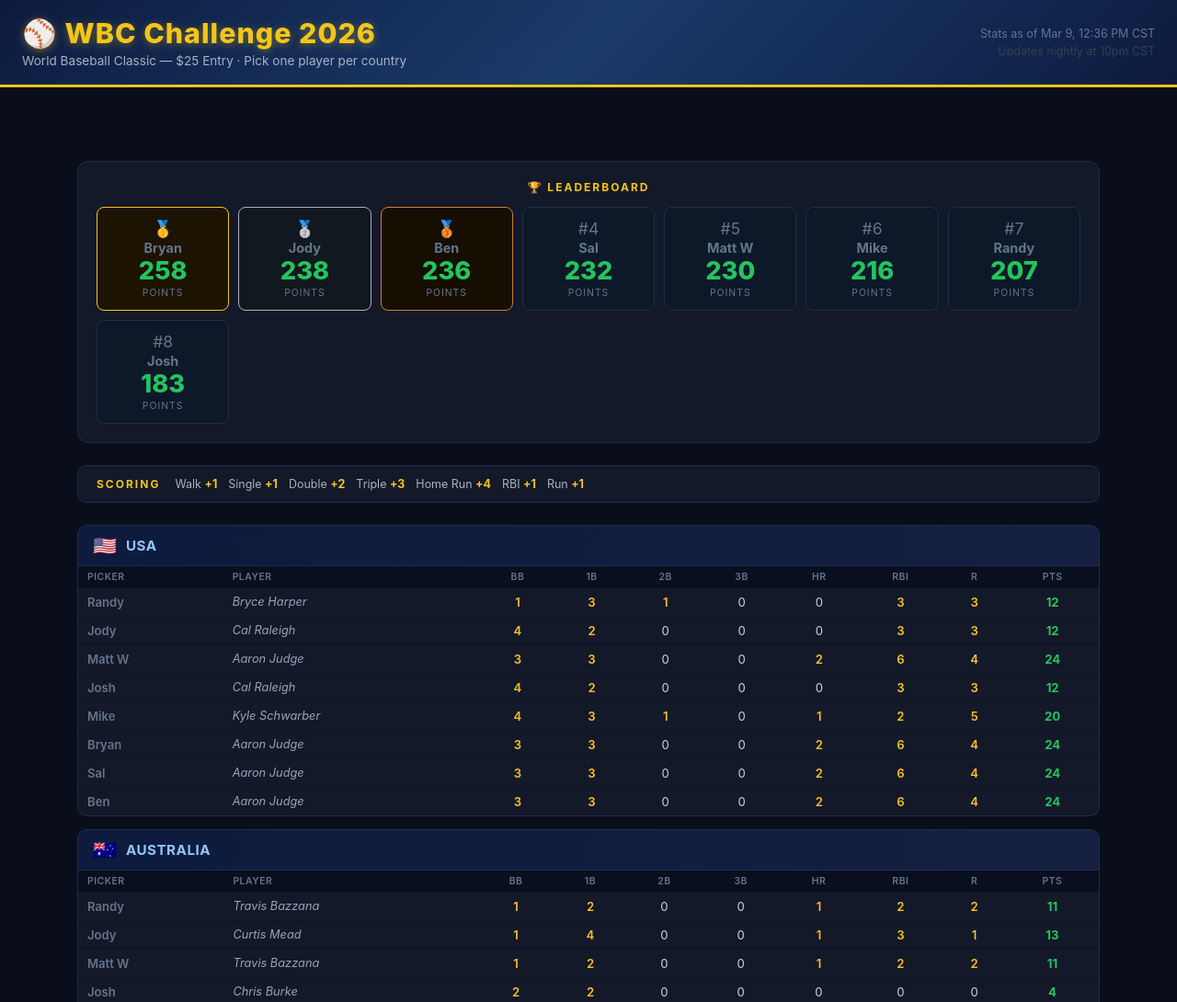
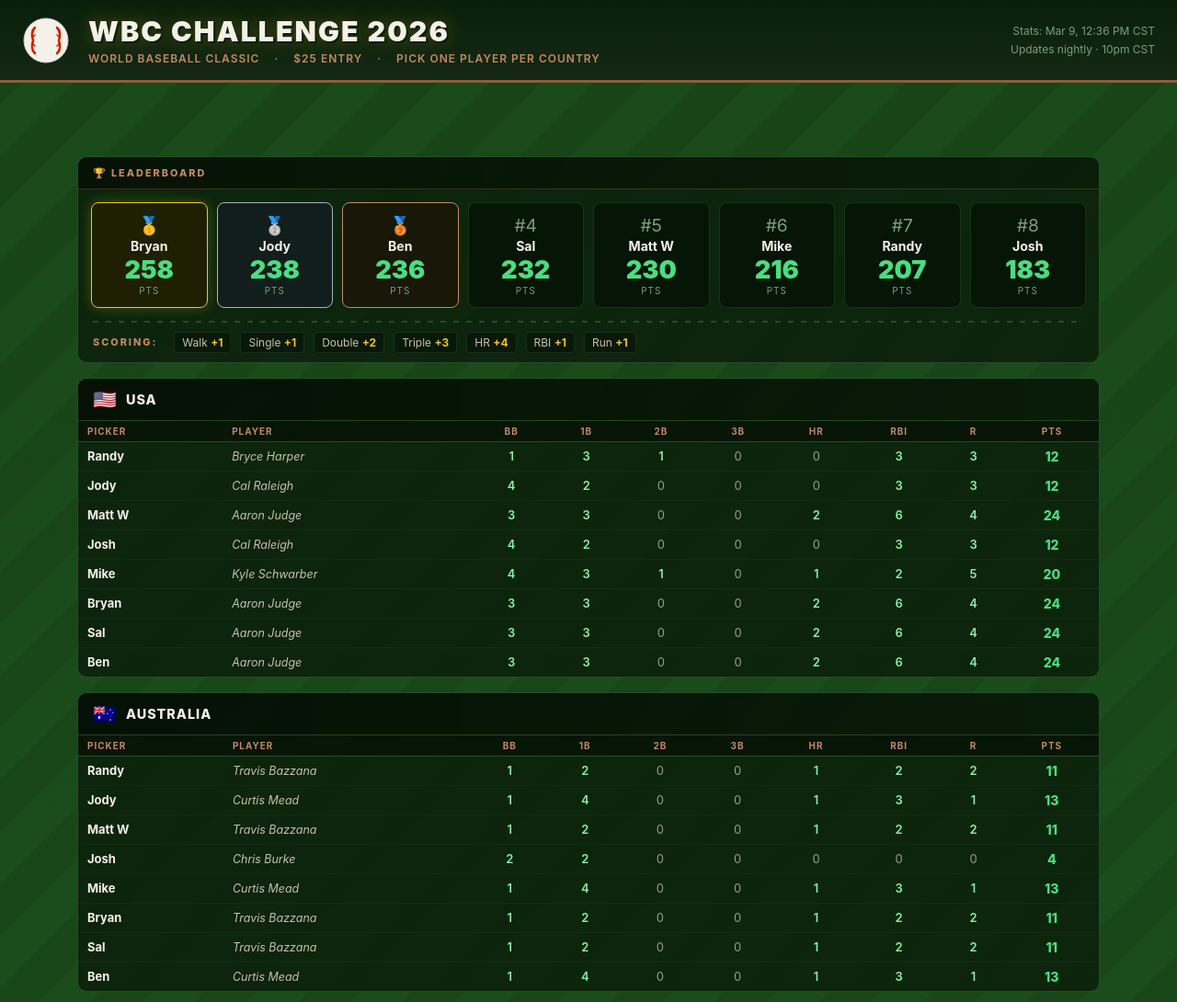
Before and after one commit to rschmidty09/wbc-challenge, a website: page index.html in a window 1280 px wide. Shown: the top 1090 px of the page at 92% size. Drawn offline with Linux system fonts and the light colour scheme.

Commit message:
Green grass theme + fix name normalization for accented chars

```diff
--- a/index.html
+++ b/index.html
@@ -6,101 +6,321 @@
 <title>WBC Challenge 2026</title>
 <style>
   :root {
-    --bg: #0a0e1a;
-    --card: #131929;
-    --border: #1e2d4a;
+    --grass-dark: #1a4a1a;
+    --grass-mid: #2d6e2d;
+    --grass-light: #3a8a3a;
+    --dirt: #8b5e3c;
+    --dirt-light: #c4895f;
+    --chalk: #f5f0e8;
+    --chalk-dim: #c8bfab;
     --gold: #f5c518;
-    --silver: #a8b2c1;
-    --bronze: #cd7f32;
-    --green: #22c55e;
-    --text: #e2e8f0;
-    --muted: #64748b;
-    --blue: #93c5fd;
+    --red: #cc2200;
+    --white: #f5f0e8;
+    --card-bg: rgba(10, 30, 10, 0.82);
+    --card-border: rgba(60, 120, 60, 0.5);
+    --green-bright: #4ade80;
+    --muted: #7a9e7a;
   }
+
   * { box-sizing: border-box; margin: 0; padding: 0; }
-  body { font-family: -apple-system, BlinkMacSystemFont, 'Segoe UI', sans-serif; background: var(--bg); color: var(--text); min-height: 100vh; }
 
+  body {
+    font-family: -apple-system, BlinkMacSystemFont, 'Segoe UI', sans-serif;
+    background-color: var(--grass-dark);
+    /* Diagonal mow-pattern stripes */
+    background-image:
+      repeating-linear-gradient(
+        135deg,
+        transparent,
+        transparent 40px,
+        rgba(0,0,0,0.08) 40px,
+        rgba(0,0,0,0.08) 80px
+      ),
+      linear-gradient(180deg, #1a4a1a 0%, #1e521e 50%, #1a4a1a 100%);
+    min-height: 100vh;
+    color: var(--white);
+  }
+
+  /* ── Header ── */
   header {
-    background: linear-gradient(135deg, #0d1b3e 0%, #1a3a6b 50%, #0d1b3e 100%);
-    border-bottom: 3px solid var(--gold);
-    padding: 18px 24px;
-    display: flex; align-items: center; gap: 16px; flex-wrap: wrap;
+    background: linear-gradient(180deg, #0a1f0a 0%, #142814 100%);
+    border-bottom: 3px solid var(--dirt);
+    padding: 0;
   }
+
+  .header-inner {
+    max-width: 1400px;
+    margin: 0 auto;
+    padding: 16px 24px;
+    display: flex;
+    align-items: center;
+    gap: 20px;
+    flex-wrap: wrap;
+  }
+
+  .baseball-icon {
+    width: 52px;
+    height: 52px;
+    flex-shrink: 0;
+  }
+
   .header-title { flex: 1; }
-  header h1 { font-size: 1.9rem; font-weight: 800; color: var(--gold); letter-spacing: 1px; text-shadow: 0 2px 10px rgba(245,197,24,0.4); }
-  header p { color: var(--silver); font-size: 0.85rem; margin-top: 3px; }
-  .update-info { font-size: 0.78rem; color: var(--muted); text-align: right; }
-  .update-info span { display: block; }
 
-  main { padding: 20px 24px; max-width: 1400px; margin: 0 auto; }
+  header h1 {
+    font-size: 1.9rem;
+    font-weight: 900;
+    color: var(--chalk);
+    letter-spacing: 2px;
+    text-transform: uppercase;
+    text-shadow: 2px 2px 0 #0a1f0a, 0 0 20px rgba(245,197,24,0.3);
+  }
 
-  /* Leaderboard */
-  .leaderboard { background: var(--card); border: 1px solid var(--border); border-radius: 12px; padding: 20px; margin-bottom: 24px; }
-  .section-title { font-size: 0.75rem; font-weight: 700; color: var(--gold); text-transform: uppercase; letter-spacing: 2px; margin-bottom: 14px; }
+  .header-sub {
+    display: flex;
+    gap: 16px;
+    align-items: center;
+    margin-top: 4px;
+    flex-wrap: wrap;
+  }
 
-  .leader-grid { display: grid; grid-template-columns: repeat(auto-fill, minmax(130px, 1fr)); gap: 10px; }
+  .header-tag {
+    font-size: 0.75rem;
+    color: var(--dirt-light);
+    text-transform: uppercase;
+    letter-spacing: 1px;
+    font-weight: 600;
+  }
+
+  .header-tag + .header-tag::before {
+    content: '·';
+    margin-right: 16px;
+    color: var(--muted);
+  }
+
+  .update-info {
+    font-size: 0.75rem;
+    color: var(--muted);
+    text-align: right;
+    line-height: 1.6;
+  }
+
+  /* ── Main ── */
+  main {
+    padding: 20px 24px;
+    max-width: 1400px;
+    margin: 0 auto;
+  }
+
+  /* ── Card base ── */
+  .card {
+    background: var(--card-bg);
+    border: 1px solid var(--card-border);
+    border-radius: 10px;
+    backdrop-filter: blur(4px);
+    overflow: hidden;
+    margin-bottom: 16px;
+  }
+
+  .card-header {
+    background: linear-gradient(90deg, rgba(0,0,0,0.5), rgba(0,0,0,0.2));
+    border-bottom: 1px solid var(--card-border);
+    padding: 10px 16px;
+    display: flex;
+    align-items: center;
+    gap: 10px;
+  }
+
+  .section-label {
+    font-size: 0.68rem;
+    font-weight: 800;
+    text-transform: uppercase;
+    letter-spacing: 2px;
+    color: var(--dirt-light);
+  }
+
+  /* ── Scoreboard / Leaderboard ── */
+  .leaderboard .card-header { border-bottom-color: rgba(139,94,60,0.4); }
+
+  .leader-grid {
+    padding: 14px;
+    display: grid;
+    grid-template-columns: repeat(auto-fill, minmax(125px, 1fr));
+    gap: 10px;
+  }
+
   .leader-card {
-    background: #0d1929; border: 1px solid var(--border); border-radius: 8px;
-    padding: 12px 10px; text-align: center; position: relative; transition: transform 0.15s;
+    background: rgba(0,0,0,0.4);
+    border: 1px solid rgba(60,120,60,0.3);
+    border-radius: 8px;
+    padding: 12px 8px;
+    text-align: center;
+    position: relative;
+    transition: transform 0.15s, border-color 0.15s;
   }
-  .leader-card:hover { transform: translateY(-2px); }
-  .leader-card.rank-1 { border-color: var(--gold); background: #1c1400; }
-  .leader-card.rank-2 { border-color: var(--silver); background: #111820; }
-  .leader-card.rank-3 { border-color: var(--bronze); background: #160e00; }
 
-  .rank-badge { font-size: 1.1rem; display: block; margin-bottom: 2px; }
-  .leader-name { font-weight: 700; font-size: 0.9rem; }
-  .leader-pts { font-size: 1.7rem; font-weight: 800; color: var(--green); line-height: 1.1; margin: 2px 0; }
-  .leader-pts-label { font-size: 0.65rem; color: var(--muted); text-transform: uppercase; letter-spacing: 1px; }
+  .leader-card:hover { transform: translateY(-3px); }
 
-  /* Point key */
-  .scoring-key { background: var(--card); border: 1px solid var(--border); border-radius: 10px; padding: 12px 20px; margin-bottom: 24px; display: flex; align-items: center; flex-wrap: wrap; gap: 16px; }
-  .scoring-key .section-title { margin-bottom: 0; }
-  .score-items { display: flex; gap: 12px; flex-wrap: wrap; }
-  .score-item { font-size: 0.78rem; color: var(--silver); }
-  .score-item strong { color: var(--gold); }
+  .leader-card.rank-1 {
+    border-color: var(--gold);
+    background: rgba(40,30,0,0.7);
+    box-shadow: 0 0 14px rgba(245,197,24,0.25);
+  }
+  .leader-card.rank-2 {
+    border-color: #a8b2c1;
+    background: rgba(20,28,36,0.7);
+  }
+  .leader-card.rank-3 {
+    border-color: var(--dirt-light);
+    background: rgba(30,18,8,0.7);
+  }
 
-  /* Country sections */
-  .countries { display: flex; flex-direction: column; gap: 14px; }
-  .country-section { background: var(--card); border: 1px solid var(--border); border-radius: 10px; overflow: hidden; }
-  .country-header { background: linear-gradient(90deg, #0d1b3e, #162040); padding: 9px 16px; display: flex; align-items: center; gap: 10px; border-bottom: 1px solid var(--border); }
+  .rank-badge { font-size: 1.2rem; display: block; margin-bottom: 2px; }
+  .leader-name { font-weight: 700; font-size: 0.88rem; color: var(--chalk); }
+  .leader-pts { font-size: 1.7rem; font-weight: 900; color: var(--green-bright); line-height: 1.1; margin: 3px 0 1px; }
+  .leader-pts-label { font-size: 0.62rem; color: var(--muted); text-transform: uppercase; letter-spacing: 1px; }
+
+  /* ── Scoring key ── */
+  .scoring-key {
+    padding: 10px 16px;
+    display: flex;
+    align-items: center;
+    gap: 14px;
+    flex-wrap: wrap;
+  }
+
+  .score-items { display: flex; gap: 10px; flex-wrap: wrap; }
+
+  .score-item {
+    font-size: 0.75rem;
+    color: var(--chalk-dim);
+    background: rgba(0,0,0,0.3);
+    padding: 3px 8px;
+    border-radius: 4px;
+    border: 1px solid rgba(255,255,255,0.08);
+  }
+
+  .score-item strong { color: var(--gold); font-weight: 700; }
+
+  /* ── Country sections ── */
+  .country-section { }
+
+  .country-header {
+    background: linear-gradient(90deg, rgba(0,0,0,0.55), rgba(0,0,0,0.25));
+  }
+
   .country-flag { font-size: 1.3rem; }
-  .country-name { font-size: 0.95rem; font-weight: 700; color: var(--blue); text-transform: uppercase; letter-spacing: 0.5px; }
 
-  .country-table { width: 100%; border-collapse: collapse; font-size: 0.82rem; }
-  .country-table thead tr { background: #090f1e; }
-  .country-table th { padding: 5px 10px; text-align: center; color: var(--muted); font-weight: 600; text-transform: uppercase; font-size: 0.65rem; letter-spacing: 0.5px; white-space: nowrap; }
-  .country-table th:first-child, .country-table th:nth-child(2) { text-align: left; }
-  .country-table tbody tr { border-top: 1px solid #0d1525; }
-  .country-table tbody tr:hover { background: #0d1929; }
-  .country-table td { padding: 7px 10px; text-align: center; white-space: nowrap; }
+  .country-name {
+    font-size: 0.9rem;
+    font-weight: 800;
+    color: var(--chalk);
+    text-transform: uppercase;
+    letter-spacing: 1px;
+  }
+
+  /* ── Table ── */
+  .country-table {
+    width: 100%;
+    border-collapse: collapse;
+    font-size: 0.81rem;
+  }
+
+  .country-table thead tr {
+    background: rgba(0,0,0,0.4);
+    border-bottom: 1px solid var(--card-border);
+  }
+
+  .country-table th {
+    padding: 5px 10px;
+    text-align: center;
+    color: var(--dirt-light);
+    font-weight: 700;
+    text-transform: uppercase;
+    font-size: 0.62rem;
+    letter-spacing: 1px;
+    white-space: nowrap;
+  }
+
+  .country-table th:first-child,
+  .country-table th:nth-child(2) { text-align: left; }
+
+  .country-table tbody tr {
+    border-bottom: 1px solid rgba(60,100,60,0.15);
+    transition: background 0.1s;
+  }
+
+  .country-table tbody tr:last-child { border-bottom: none; }
+  .country-table tbody tr:hover { background: rgba(60,120,60,0.12); }
+
+  .country-table td {
+    padding: 7px 10px;
+    text-align: center;
+    white-space: nowrap;
+  }
+
   .country-table td:first-child { text-align: left; }
-  .country-table td:nth-child(2) { text-align: left; color: #94a3b8; font-style: italic; font-size: 0.8rem; }
+  .country-table td:nth-child(2) {
+    text-align: left;
+    color: var(--chalk-dim);
+    font-style: italic;
+    font-size: 0.78rem;
+  }
 
-  .participant-name { font-weight: 600; }
-  .pts-cell { font-weight: 700; color: var(--green); }
-  .pts-cell.zero { color: var(--muted); }
-  .stat-val { color: #cbd5e1; }
-  .stat-val.hi { color: #fbbf24; font-weight: 600; }
+  .participant-name { font-weight: 700; color: var(--chalk); }
 
-  .loading { text-align: center; padding: 60px; color: var(--muted); font-size: 1.1rem; }
+  .stat-val { color: rgba(245,240,232,0.6); }
+  .stat-val.hi { color: #86efac; font-weight: 600; }
+
+  .pts-cell { font-weight: 800; color: var(--green-bright); font-size: 0.88rem; }
+  .pts-cell.zero { color: var(--muted); font-weight: 400; }
+
+  /* ── Chalk line decoration on leaderboard ── */
+  .chalk-line {
+    height: 2px;
+    background: repeating-linear-gradient(90deg, var(--chalk-dim) 0, var(--chalk-dim) 6px, transparent 6px, transparent 14px);
+    opacity: 0.2;
+    margin: 0 16px;
+  }
+
+  .loading { text-align: center; padding: 60px; color: var(--muted); font-size: 1rem; }
+
   @media (max-width: 600px) {
     header h1 { font-size: 1.3rem; }
     .country-table { font-size: 0.72rem; }
     .country-table th, .country-table td { padding: 5px 5px; }
-    main { padding: 12px; }
+    main { padding: 10px; }
+    .leader-grid { grid-template-columns: repeat(4, 1fr); gap: 6px; }
   }
 </style>
 </head>
 <body>
+
 <header>
+  <div class="header-inner">
+    <!-- Simple SVG baseball -->
+    <svg class="baseball-icon" viewBox="0 0 52 52" fill="none" xmlns="http://www.w3.org/2000/svg">
+      <circle cx="26" cy="26" r="24" fill="#f5f0e8" stroke="#ccc" stroke-width="1"/>
+      <!-- Stitching left -->
+      <path d="M14 12 C10 16, 10 20, 12 26 C10 32, 10 36, 14 40" stroke="#cc2200" stroke-width="2.5" fill="none" stroke-linecap="round"/>
+      <path d="M11 15 L14 12 M11 23 L14 20 M11 29 L14 32 M11 37 L14 40" stroke="#cc2200" stroke-width="1.5" fill="none" stroke-linecap="round"/>
+      <!-- Stitching right -->
+      <path d="M38 12 C42 16, 42 20, 40 26 C42 32, 42 36, 38 40" stroke="#cc2200" stroke-width="2.5" fill="none" stroke-linecap="round"/>
+      <path d="M41 15 L38 12 M41 23 L38 20 M41 29 L38 32 M41 37 L38 40" stroke="#cc2200" stroke-width="1.5" fill="none" stroke-linecap="round"/>
+    </svg>
+
     <div class="header-title">
-    <h1>⚾ WBC Challenge 2026</h1>
-    <p>World Baseball Classic — $25 Entry · Pick one player per country</p>
+      <h1>WBC Challenge 2026</h1>
+      <div class="header-sub">
+        <span class="header-tag">World Baseball Classic</span>
+        <span class="header-tag">$25 Entry</span>
+        <span class="header-tag">Pick One Player Per Country</span>
       </div>
+    </div>
+
     <div class="update-info">
-    <span id="last-updated">Loading…</span>
-    <span style="margin-top:4px;color:#334155">Updates nightly at 10pm CST</span>
+      <div id="last-updated">Loading…</div>
+      <div>Updates nightly · 10pm CST</div>
+    </div>
   </div>
 </header>
 
@@ -109,7 +329,6 @@
 </main>
 
 <script>
-// ── PICKS (static — set once) ──────────────────────────────────────────────
 const PICKS = {
   participants: ["Randy","Jody","Matt W","Josh","Mike","Bryan","Sal","Ben"],
   scoring: { walks:1, singles:1, doubles:2, triples:3, homeRuns:4, rbi:1, runs:1 },
@@ -137,16 +356,13 @@ const PICKS = {
   ]
 };
 
-// ── FETCH STATS ────────────────────────────────────────────────────────────
 let statsData = { lastUpdated: null, players: {} };
 
 async function loadStats() {
   try {
     const r = await fetch('./stats.json?t=' + Date.now());
     statsData = await r.json();
-  } catch (e) {
-    console.warn('Could not load stats.json:', e);
-  }
+  } catch (e) { console.warn('stats.json not loaded:', e); }
   render();
 }
 
@@ -163,7 +379,6 @@ function calcTotals() {
   return totals;
 }
 
-// ── RENDER ─────────────────────────────────────────────────────────────────
 function sv(val) {
   const v = val || 0;
   return `<span class="stat-val${v > 0 ? ' hi' : ''}">${v}</span>`;
@@ -174,17 +389,16 @@ function render() {
   const ranked = Object.entries(totals).sort((a, b) => b[1] - a[1]);
   const medals = ['🥇','🥈','🥉'];
 
-  // Header timestamp
   const lu = statsData.lastUpdated;
   document.getElementById('last-updated').textContent = lu
-    ? 'Stats as of ' + new Date(lu).toLocaleString('en-US', { timeZone:'America/Chicago', month:'short', day:'numeric', hour:'numeric', minute:'2-digit', hour12:true }) + ' CST'
-    : 'Stats not yet loaded';
+    ? 'Stats: ' + new Date(lu).toLocaleString('en-US', { timeZone:'America/Chicago', month:'short', day:'numeric', hour:'numeric', minute:'2-digit', hour12:true }) + ' CST'
+    : 'Stats not yet updated';
 
   let html = '';
 
   // ── Leaderboard ──
-  html += `<div class="leaderboard">
-    <div class="section-title">🏆 Leaderboard</div>
+  html += `<div class="card leaderboard">
+    <div class="card-header"><span class="section-label">🏆 Leaderboard</span></div>
     <div class="leader-grid">`;
   ranked.forEach(([name, pts], i) => {
     const rc = i < 3 ? `rank-${i+1}` : '';
@@ -192,38 +406,37 @@ function render() {
       <span class="rank-badge">${medals[i] || '#'+(i+1)}</span>
       <div class="leader-name">${name}</div>
       <div class="leader-pts">${pts}</div>
-      <div class="leader-pts-label">points</div>
+      <div class="leader-pts-label">pts</div>
     </div>`;
   });
-  html += `</div></div>`;
-
-  // ── Scoring key ──
-  html += `<div class="scoring-key">
-    <div class="section-title">Scoring</div>
+  html += `</div><div class="chalk-line"></div>
+    <div class="scoring-key">
+      <span class="section-label" style="margin-right:4px">Scoring:</span>
       <div class="score-items">
         <span class="score-item">Walk <strong>+1</strong></span>
         <span class="score-item">Single <strong>+1</strong></span>
         <span class="score-item">Double <strong>+2</strong></span>
         <span class="score-item">Triple <strong>+3</strong></span>
-      <span class="score-item">Home Run <strong>+4</strong></span>
+        <span class="score-item">HR <strong>+4</strong></span>
         <span class="score-item">RBI <strong>+1</strong></span>
         <span class="score-item">Run <strong>+1</strong></span>
+      </div>
     </div>
   </div>`;
 
   // ── Countries ──
-  html += `<div class="countries">`;
   for (const country of PICKS.countries) {
-    html += `<div class="country-section">
-      <div class="country-header">
+    html += `<div class="card country-section">
+      <div class="card-header country-header">
         <span class="country-flag">${country.flag}</span>
         <span class="country-name">${country.name}</span>
       </div>
       <table class="country-table">
         <thead><tr>
           <th>Picker</th><th>Player</th>
-          <th>BB</th><th>1B</th><th>2B</th><th>3B</th><th>HR</th><th>RBI</th><th>R</th>
-          <th>PTS</th>
+          <th title="Walks">BB</th><th title="Singles">1B</th><th title="Doubles">2B</th>
+          <th title="Triples">3B</th><th title="Home Runs">HR</th><th title="RBI">RBI</th>
+          <th title="Runs">R</th><th title="Points">PTS</th>
         </tr></thead><tbody>`;
 
     for (const participant of PICKS.participants) {
@@ -240,12 +453,12 @@ function render() {
     }
     html += `</tbody></table></div>`;
   }
-  html += `</div>`;
 
   document.getElementById('content').innerHTML = html;
 }
 
 loadStats();
+setInterval(loadStats, 5 * 60 * 1000);
 </script>
 </body>
 </html>
```
Also changed, not shown: update-stats.js (+9 -18 lines), verify-stats.js (added, +39 -0 lines). Lines whose indentation alone changed are shown as unchanged.
